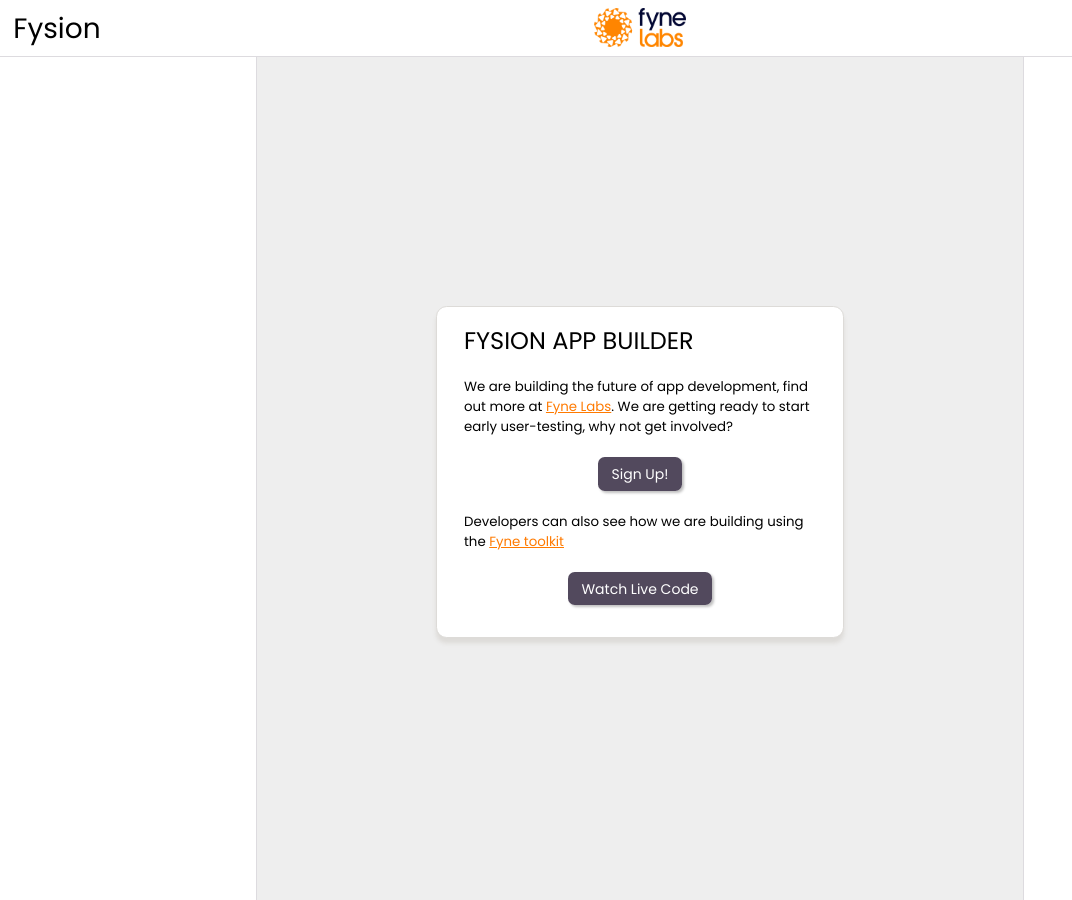
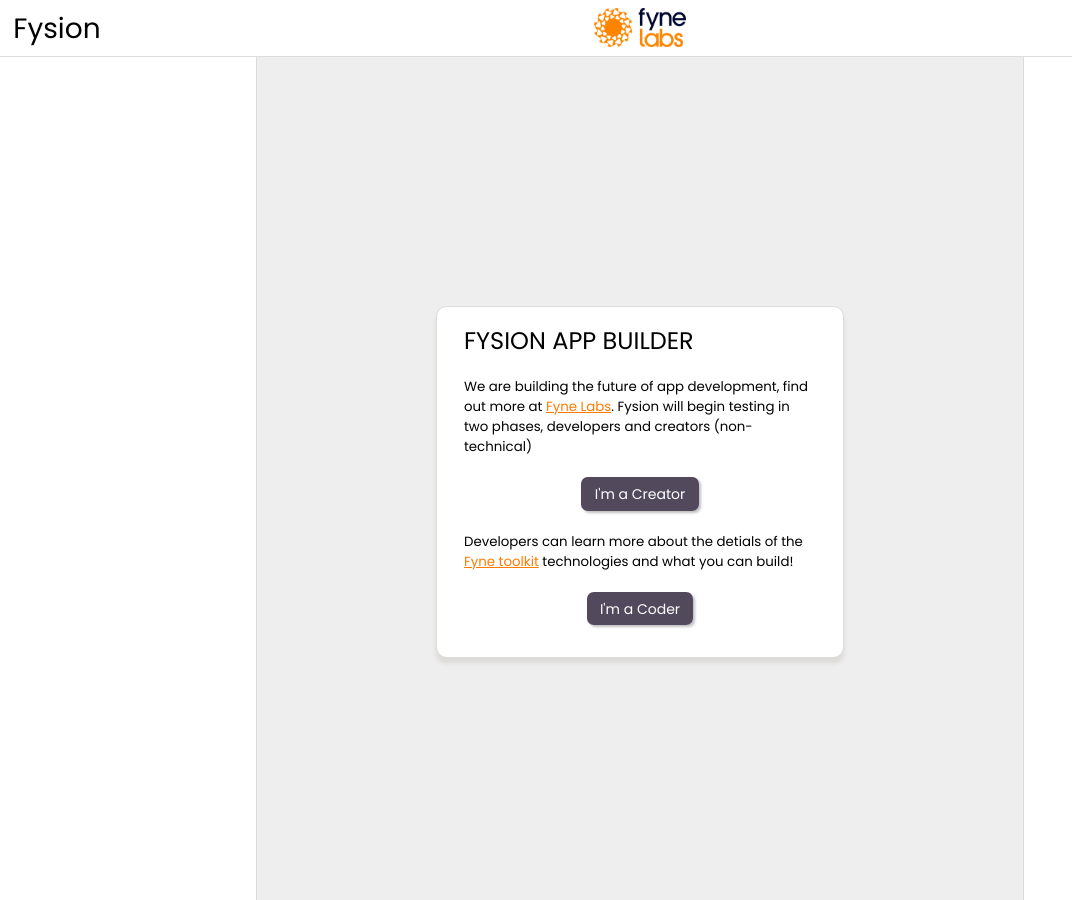
Before and after one commit to fynelabs/fysion.app, a Jekyll site: the page built from index.html, in a window 1280 px wide. Shown: the whole page, without its empty margins (0-1072 px from the left). Built offline with Jekyll 4.4.1, drawn with Linux system fonts in a browser that asks for light colours.

Commit message:
Arrange developer info on a new page

```diff
--- a/_layouts/default.html
+++ b/_layouts/default.html
@@ -36,7 +36,12 @@
       <img src="/img/logo.png" />
     </header>
 
-    <div class="soon">
+    {% assign override = "" %}
+    {% if page.developer %}
+      {% assign override = ' style="width: 460pt"' %}
+    {% endif %}
+
+    <div class="soon"{{ override }}>
       <h2>{{ page.title }}</h2>
 
       {{ content }}
--- a/index.html
+++ b/index.html
@@ -4,12 +4,12 @@
 ---
 
       <p>We are building the future of app development, find out more at <a href="https://fynelabs.com/collaborative-app-builder/">Fyne Labs</a>.
-        We are getting ready to start early user-testing, why not get involved?</p>
+        Fysion will begin testing in two phases, developers and creators (non-technical)</p>
       <p style="text-align: center; padding: 10pt;">
-        <a href="/signup" class="button">Sign Up!</a></p>
+        <a href="/signup" class="button">I'm a Creator</a></p>
 
-      <p>Developers can also see how we are building using the
-        <a href="https://fyne.io">Fyne toolkit</a></p>
+      <p>Developers can learn more about the detials of the
+        <a href="https://fyne.io">Fyne toolkit</a> technologies and what you can build!</p>
 
       <p style="text-align: center; padding: 10pt;">
-        <a href="/watch" class="button">Watch Live Code</a></p>
+        <a href="/developer" class="button">I'm a Coder</a></p>
```
Also changed, not shown: developer.html (added, +21 -0 lines).
